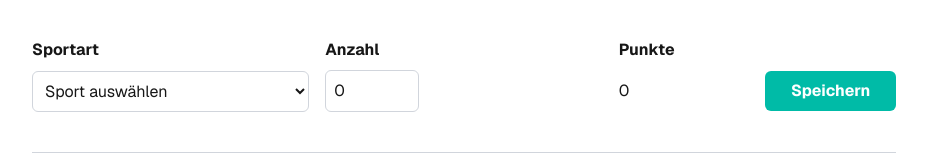
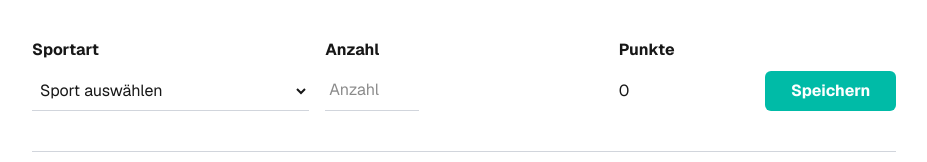
Before and after one commit to visualjerk/fg-fitness-tracker, a Next.js app: page / in a window 1280 px wide. Shown: the part 122-284 px from the top of the page, without its empty margins (176-1103 px from the left). Built offline with nearby package versions, Linux system fonts and the light colour scheme.

Commit message:
nicer ui

```diff
--- a/app/page.tsx
+++ b/app/page.tsx
@@ -100,12 +100,12 @@ function TrackedSportForm({
   onSave: (trackedSport: TrackedSport) => void;
 }) {
   const [sportId, setSportId] = useState<SportId | "">("");
-  const [units, setUnits] = useState<number>(0);
+  const [units, setUnits] = useState<number | "">("");
 
   const sport = sportId !== "" ? getSportById(sportId) : null;
 
   function handleSave() {
-    if (sportId === "" || units < 1) {
+    if (sportId === "" || units === "" || units < 1) {
       return;
     }
 
@@ -119,7 +119,7 @@ function TrackedSportForm({
       <select
         value={sportId}
         onChange={(e) => setSportId(e.target.value as SportId | "")}
-        className="border border-gray-300 rounded-md p-2 col-span-8"
+        className="border-b border-gray-300 p-1 py-2 col-span-8"
       >
         <option value="">Sport auswählen</option>
         {SPORTS.map((sport) => (
@@ -129,11 +129,17 @@ function TrackedSportForm({
         ))}
       </select>
       <input
-        type="number"
         placeholder="Anzahl"
         value={units}
-        onChange={(e) => setUnits(Number(e.target.value))}
-        className="border border-gray-300 rounded-md p-2 col-span-3"
+        onChange={(e) =>
+          setUnits(e.target.value === "" ? "" : Number(e.target.value))
+        }
+        onKeyDown={(e) => {
+          if (e.key === "Enter") {
+            handleSave();
+          }
+        }}
+        className="border-b border-gray-300 p-1 py-2 col-span-3"
       />
       <div className="col-span-5">{sport && sport.unit}</div>
       <div className="col-span-4">
```
